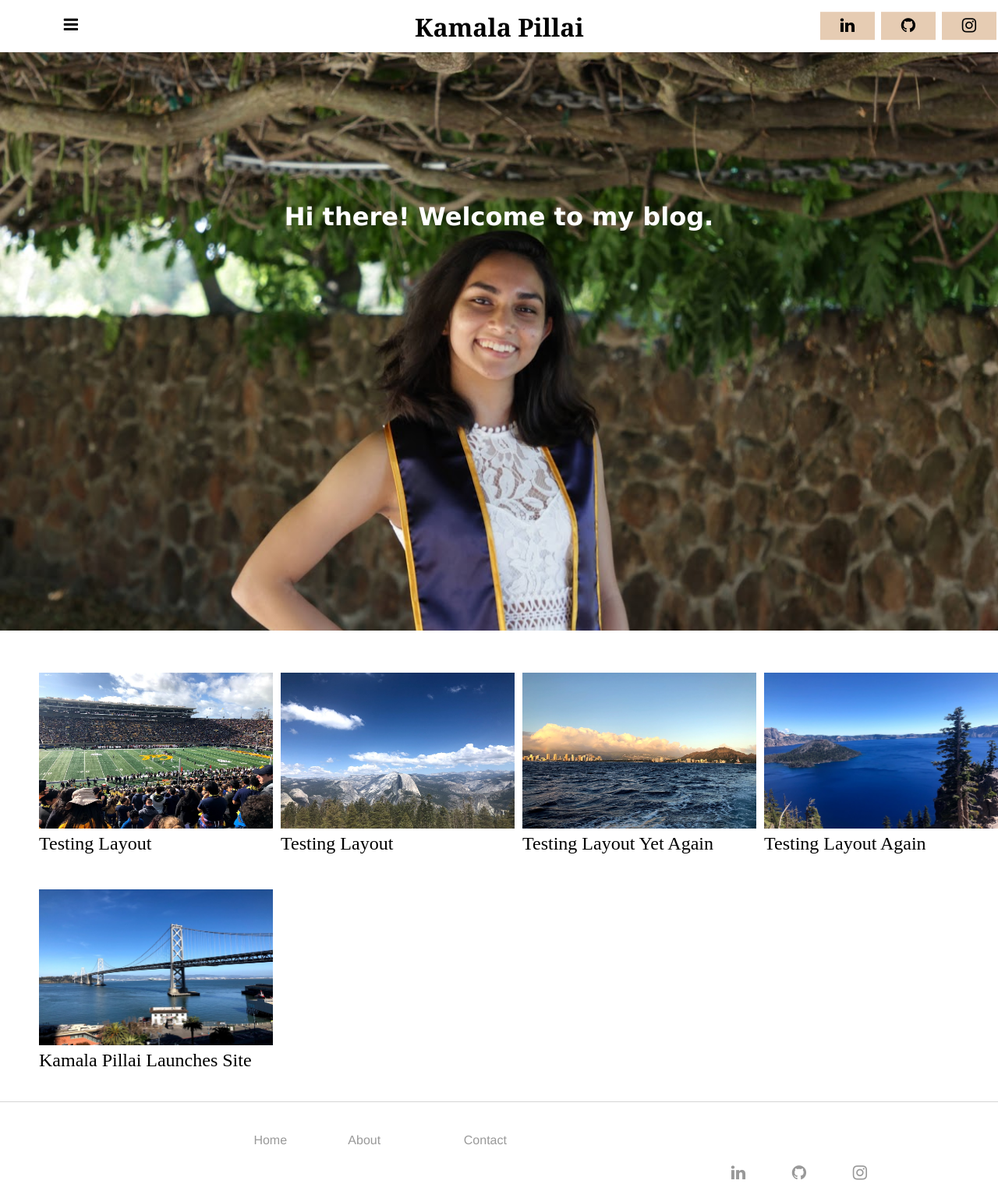
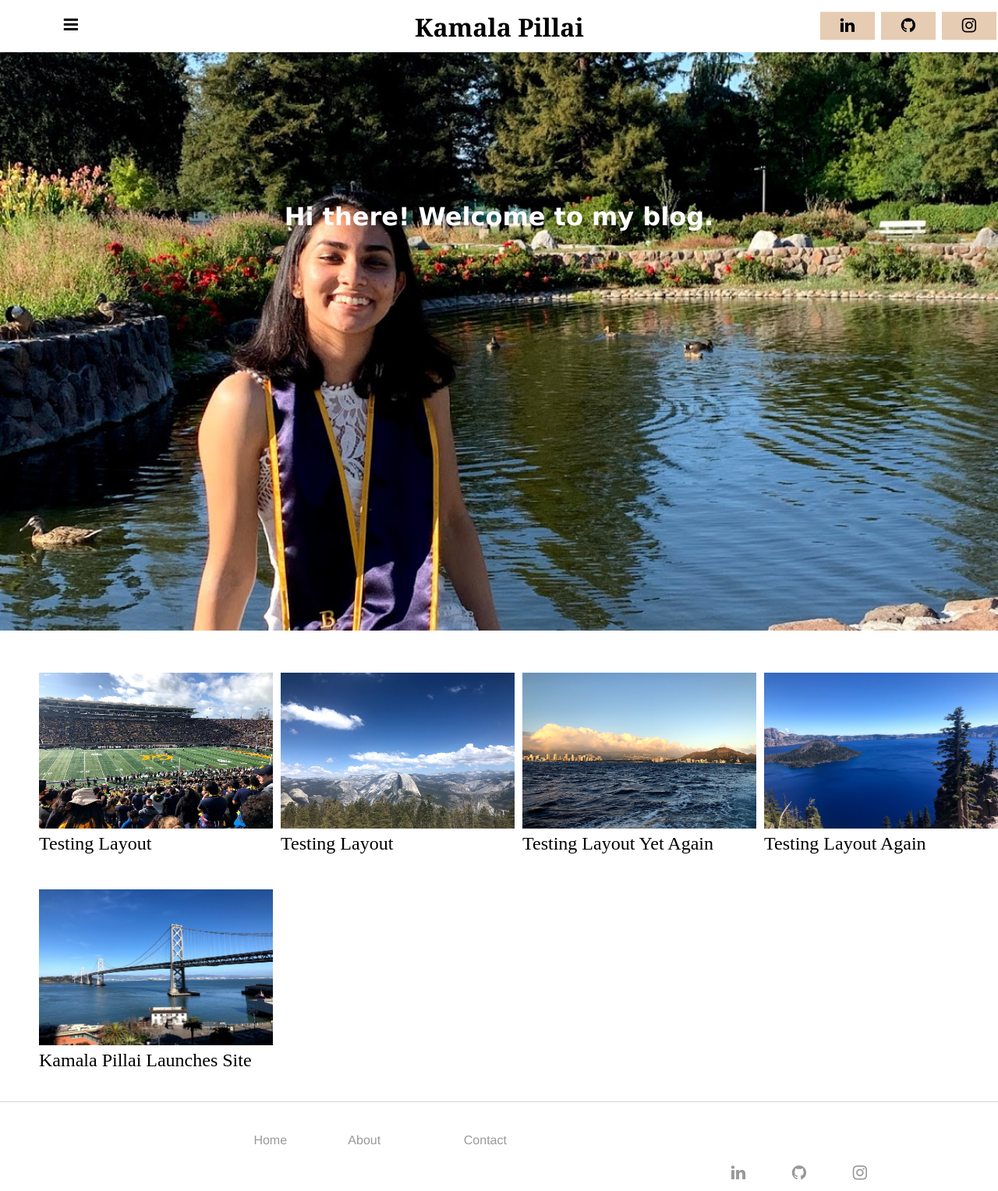
Before and after one commit to kpill/kpill.github.io, a Jekyll site: the page built from index.html, in a window 1280 px wide. Shown: the whole page at 78% size. Built offline with Jekyll 4.4.1, drawn with Linux system fonts in a browser that asks for light colours.

Commit message:
Update main.css

```diff
--- a/css/main.css
+++ b/css/main.css
@@ -127,7 +127,7 @@
 }
 
 .welcome {
-	background-image: url("/images/grad_photo.JPG");
+	background-image: url("/images/background-photo.JPG");
 	text-align: center;
 	vertical-align: middle;
 	background-size: 100vw auto;
```
